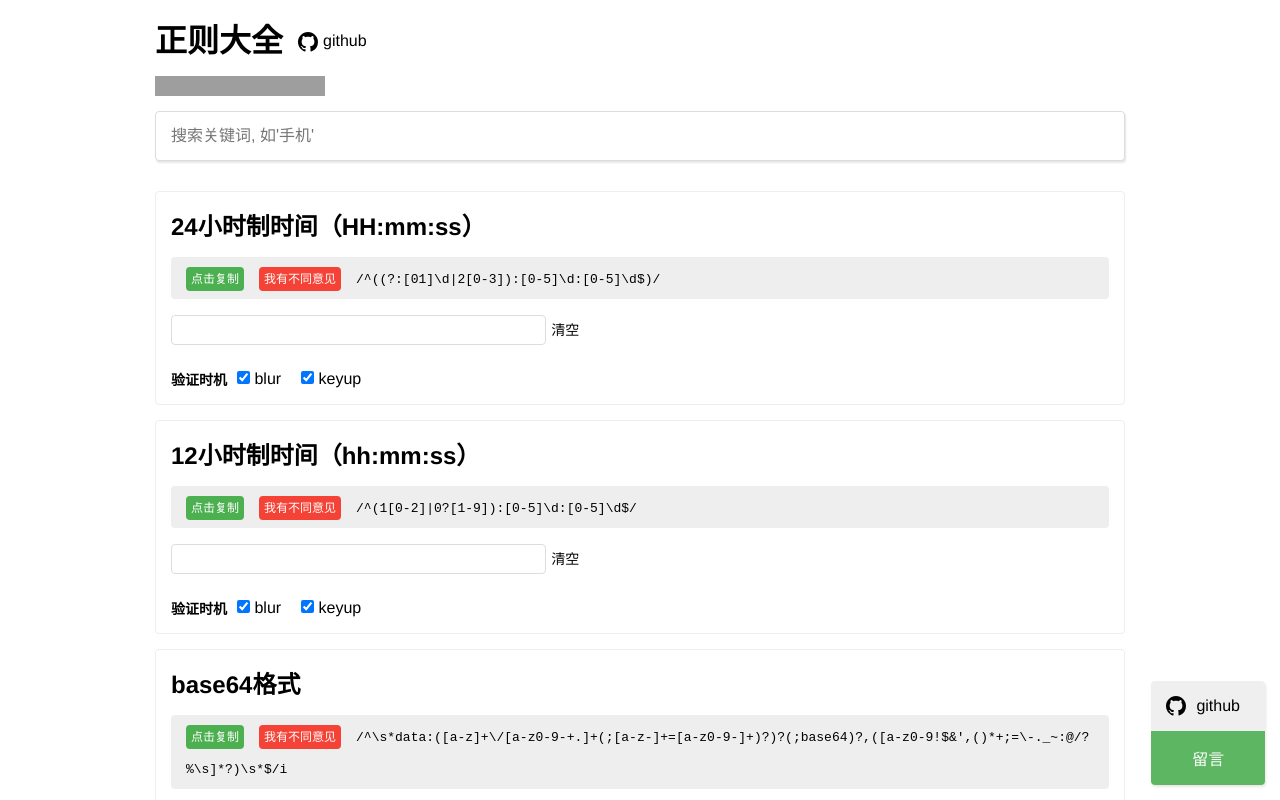
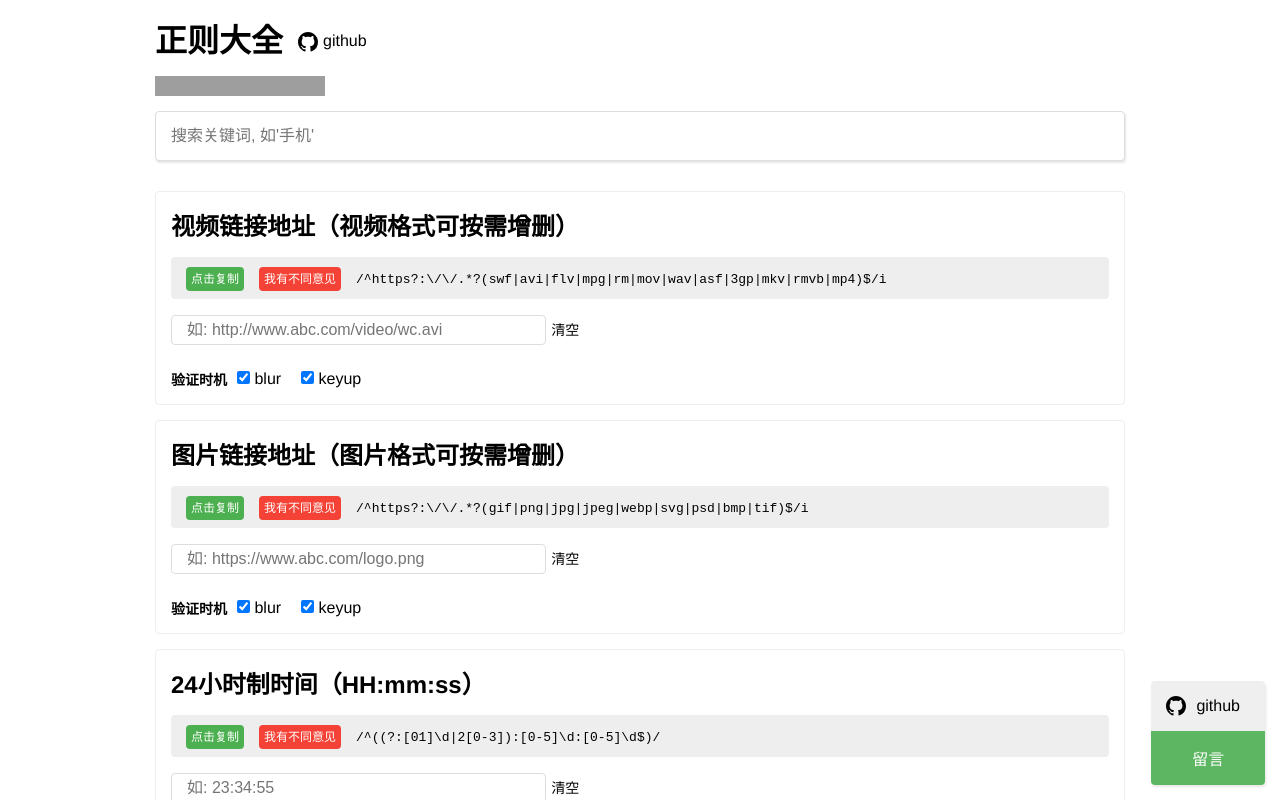
Before and after one commit to any86/any-rule, a Vue app: page / in a window 1280 px wide. Shown: the top 800 px of the page. Built offline with nearby package versions, Linux system fonts and the light colour scheme; grey boxes are pictures that could not be loaded.

Commit message:
feat: 增加匹配视频和图片链接地址正则

```diff
--- a/src/RULES.js
+++ b/src/RULES.js
@@ -1,10 +1,22 @@
 module.exports = [{
+      title: '视频链接地址（视频格式可按需增删）',
+      rule: /^https?:\/\/.*?(swf|avi|flv|mpg|rm|mov|wav|asf|3gp|mkv|rmvb|mp4)$/i,
+      example: '如: http://www.abc.com/video/wc.avi'
+    },
+    {
+      title: '图片链接地址（图片格式可按需增删）',
+      rule: /^https?:\/\/.*?(gif|png|jpg|jpeg|webp|svg|psd|bmp|tif)$/i,
+      example: '如: https://www.abc.com/logo.png'
+    },
+    {
         title: '24小时制时间（HH:mm:ss）',
-        rule: /^((?:[01]\d|2[0-3]):[0-5]\d:[0-5]\d$)/
+        rule: /^((?:[01]\d|2[0-3]):[0-5]\d:[0-5]\d$)/,
+        example: '如: 23:34:55'
     },
     {
       title: '12小时制时间（hh:mm:ss）',
-      rule: /^(1[0-2]|0?[1-9]):[0-5]\d:[0-5]\d$/
+      rule: /^(1[0-2]|0?[1-9]):[0-5]\d:[0-5]\d$/,
+      example: '如: 11:34:55合法、23:34:55不合法'
     },
     {
         title: 'base64格式',
```
Also changed, not shown: 1 other file (tests, documents, lock files or other folders).
